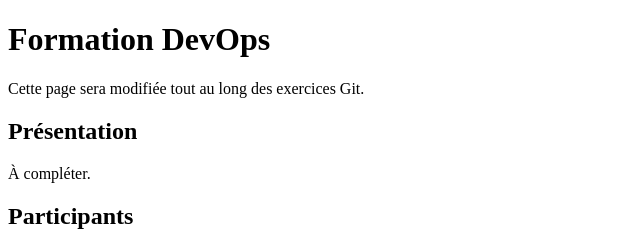
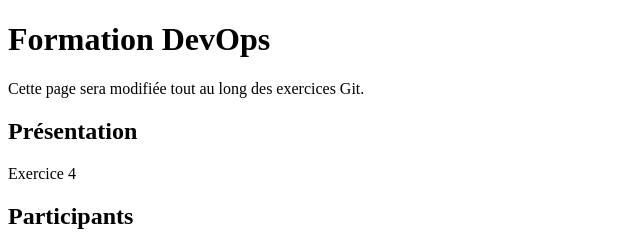
Before and after one commit to hartz-guillaume-3il/devops, a plain HTML site: page index.html in a window 1280 px wide. Shown: the top 247 px of the page, 0-640 px from the left. Drawn offline with Linux system fonts and the light colour scheme.

Commit message:
Modification du titre de présentation

```diff
--- a/index.html
+++ b/index.html
@@ -10,7 +10,7 @@
 <p>Cette page sera modifiée tout au long des exercices Git.</p>
 
 <h2>Présentation</h2>
-<p>À compléter.</p>
+<p>Exercice 4</p>
 
 <h2>Participants</h2>
 <ul>
```
